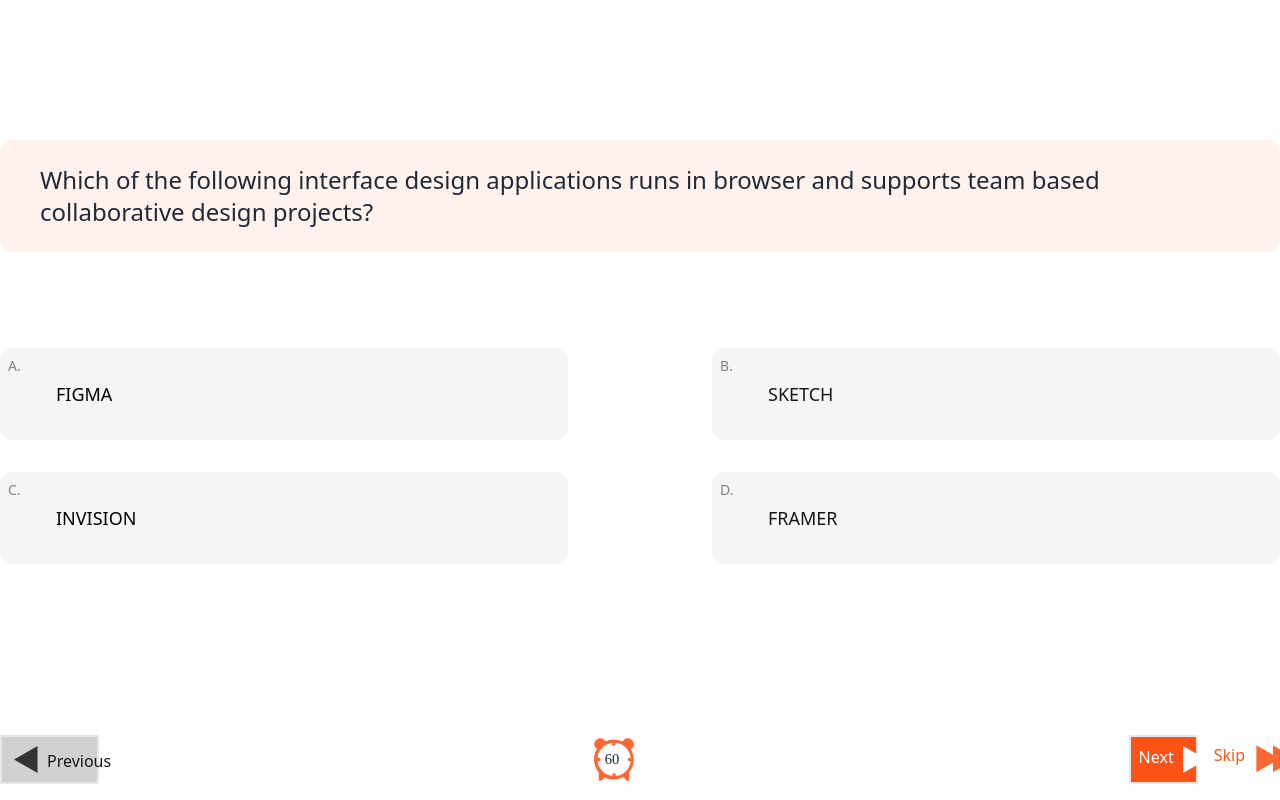
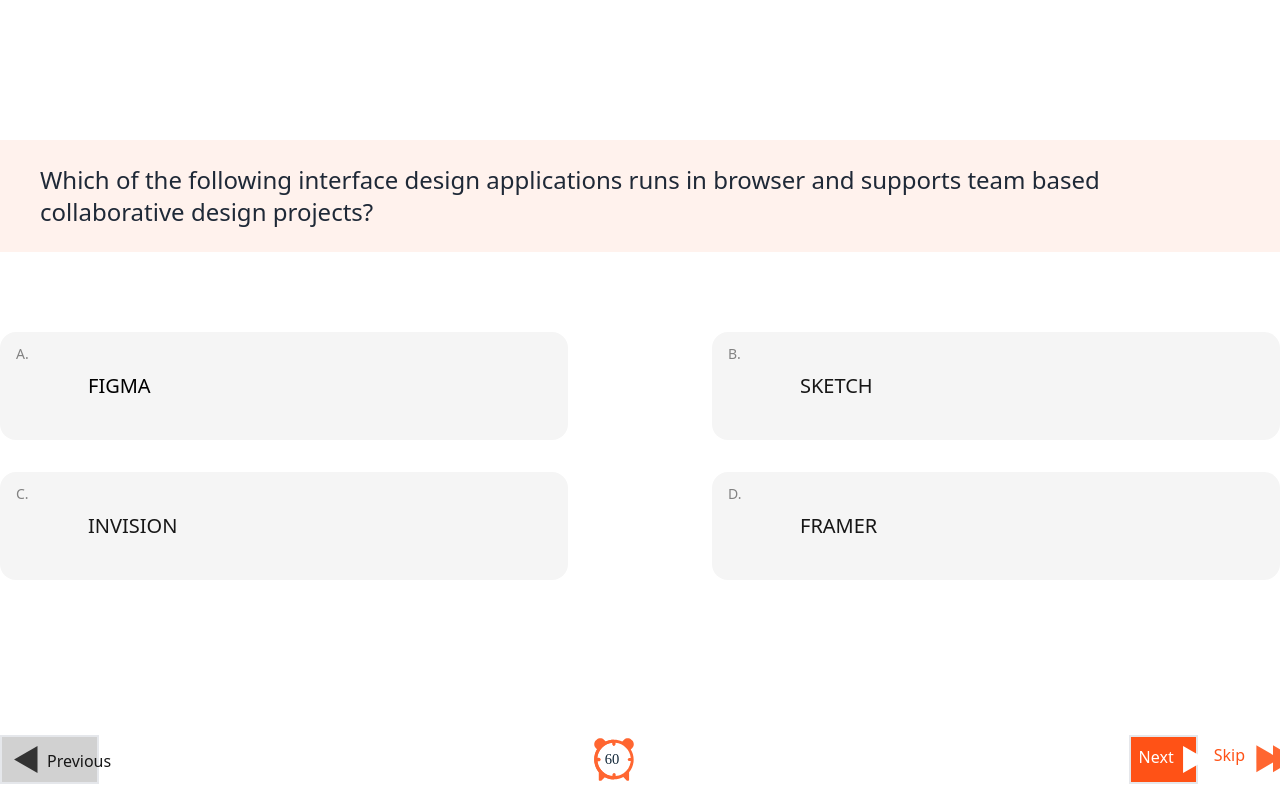
Before and after one commit to Qaudri/quizelo-redesign, a Nuxt app: page /quiz_page in a window 1280 px wide. Built offline with nearby package versions, Linux system fonts and the light colour scheme.

Commit message:
fix: hotfix minor ui issues

```diff
--- a/components/Sections/Quiz/Answer.vue
+++ b/components/Sections/Quiz/Answer.vue
@@ -1,23 +1,23 @@
 <template>
   <div class="grid grid-cols-2 gap-8 md:gap-x-36 justify-evenly" >
-    <div class="group bg-accent3-200 relative hover:bg-accent1-600 rounded-xl px-14 py-8">
-        <p class="text-accent3-400 font-medium text-sm absolute top-2 left-2 group-hover:text-white">A.</p>
-        <h1 class="text-accent3-700 font-medium text-md md:text-lg group-hover:text-white uppercase">Figma</h1>
+    <div class="group bg-accent3-200 relative hover:bg-accent1-600 rounded-2xl px-14 py-10">
+        <p class="text-accent3-400 font-medium text-sm absolute top-3 left-4 group-hover:text-white">A.</p>
+        <h1 class="text-accent3-700 font-medium text-md md:text-xl px-8 group-hover:text-white uppercase">Figma</h1>
     </div>
 
-    <div class="group bg-accent3-200 relative hover:bg-accent1-600 rounded-xl px-14 py-8">
-        <p class="text-accent3-400 font-normal text-sm absolute top-2 left-2 group-hover:text-white">B.</p>
-        <h1 class="text-accent3-600 font-medium text-md md:text-lg group-hover:text-white uppercase">Sketch</h1>
+    <div class="group bg-accent3-200 relative hover:bg-accent1-600 rounded-2xl px-14 py-10">
+        <p class="text-accent3-400 font-normal text-sm absolute top-3 left-4 group-hover:text-white">B.</p>
+        <h1 class="text-accent3-600 font-medium text-md md:text-xl px-8 group-hover:text-white uppercase">Sketch</h1>
     </div>
 
-    <div class="group bg-accent3-200 relative hover:bg-accent1-600 rounded-xl px-14 py-8">
-        <p class="text-accent3-400 font-normal text-sm absolute top-2 left-2 group-hover:text-white">C.</p>
-        <h1 class="text-aceent3-600 font-medium text-md md:text-lg group-hover:text-white uppercase">Invision</h1>
+    <div class="group bg-accent3-200 relative hover:bg-accent1-600 rounded-2xl px-14 py-10">
+        <p class="text-accent3-400 font-normal text-sm absolute top-3 left-4 group-hover:text-white">C.</p>
+        <h1 class="text-accent3-600 font-medium text-md md:text-xl px-8 group-hover:text-white uppercase">Invision</h1>
     </div>
 
-    <div class="group bg-accent3-200 relative hover:bg-accent1-600 rounded-xl">
-        <p class="text-accent3-400 font-normal text-sm absolute top-2 left-2 group-hover:text-white">D.</p>
-        <h1 class="text-accent3-600 font-medium text-md md:text-lg px-14 py-8 group-hover:text-white uppercase">Framer</h1>
+    <div class="group bg-accent3-200 relative hover:bg-accent1-600 rounded-2xl px-14 py-10">
+        <p class="text-accent3-400 font-normal text-sm absolute top-3 left-4 group-hover:text-white">D.</p>
+        <h1 class="text-accent3-600 font-medium text-md md:text-xl px-8 group-hover:text-white uppercase">Framer</h1>
     </div>
 
   </div>
--- a/pages/quiz_page.vue
+++ b/pages/quiz_page.vue
@@ -5,13 +5,13 @@
       <div class="w-full">
         <div class="">
 
-          <div class="bg-accent1-300 bg-opacity-20 p-6 w-screen mx-auto rounded-xl">
+          <div class="bg-accent1-300 bg-opacity-20 p-6 w-screen mx-auto">
             <SectionsQuizQuestion />
           </div>
 
         </div>
 
-        <div class="px-6 md:px-0 container mx-auto my-24">
+        <div class="px-6 md:px-0 container mx-auto my-20">
           <SectionsQuizAnswer />
         </div>
 
```
